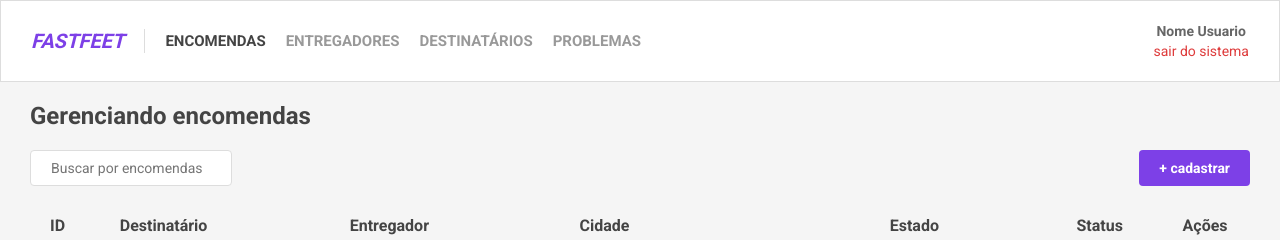
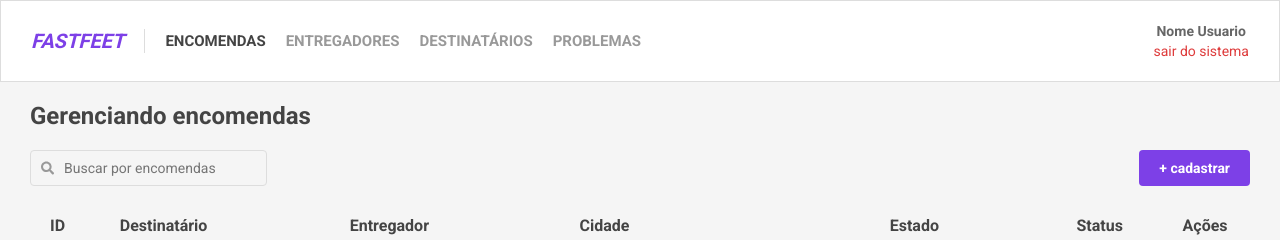
Before and after one commit to gusmorini/fastfeet_web, a React (Create React App) app: page /orders in a window 1280 px wide. Shown: the top 240 px of the page. Built offline with nearby package versions, Linux system fonts and the light colour scheme.

Commit message:
fix SearchInput

```diff
--- a/src/components/SearchInput.js
+++ b/src/components/SearchInput.js
@@ -1,14 +1,35 @@
 import React from "react";
 import styled from "styled-components";
+import { FaSearch } from "react-icons/fa";
 
-export default function SearchInput(props) {
-  return <Search {...props}>{props.children}</Search>;
-}
-
-const Search = styled.input`
+const Box = styled.div`
   font-size: 14px;
   color: #999999;
   border: 1px solid #dddddd;
   border-radius: 4px;
-  padding: 0 20px;
+  width: 100%;
+  max-width: 237px;
+
+  display: flex;
+  align-items: center;
+  justify-content: space-between;
+
+  padding: 0px 10px;
+
+  input {
+    background: none;
+    border: none;
+    color: #999999;
+    padding-left: 10px;
+    width: 100%;
+  }
 `;
+
+export default function SearchInput(props) {
+  return (
+    <Box>
+      <FaSearch />
+      <input {...props}>{props.children}</input>
+    </Box>
+  );
+}
```
